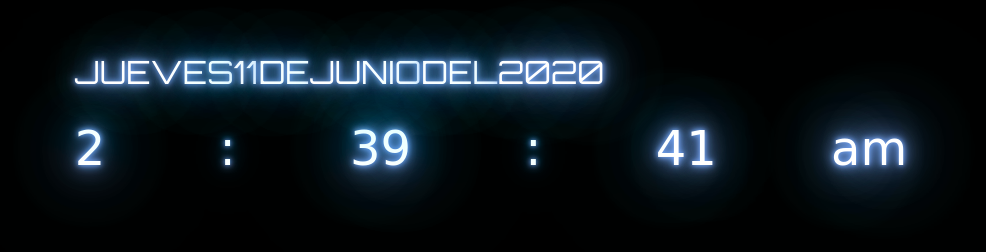
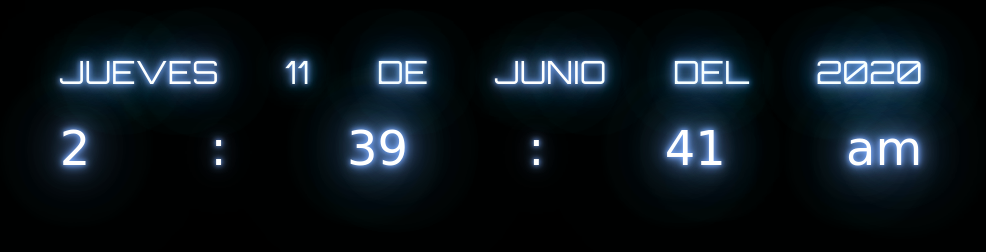
Before and after one commit to LucasGuti/Reloj-JS, a plain HTML site: page index.html in a window 1280 px wide. Shown: the whole page, without its empty margins (149-1135 px from the left). Drawn offline with Linux system fonts and the light colour scheme; a web font is replaced by a local one.

Commit message:
Reloj casi listo

```diff
--- a/index.html
+++ b/index.html
@@ -15,7 +15,6 @@
     <main class="container d-flex justify-content-center mt-5">
         <section class="w-75 blue">
             <div class="d-flex row justify-content-between fecha">
-                <div class="col-sm-12 col-md-12 d-flex align-content-center">
                     <p id="diaSemana"></p>
                     <p id="dia"></p>
                     <p>de</p>
@@ -23,8 +22,7 @@
                     <p>del</p>
                     <p id="anio"></p>
             </div>
-            </div>
-            <div class="d-flex justify-content-between timer">
+            <div class="d-flex row justify-content-between timer">
                     <p id="hora"></p>
                     <p>:</p>
                     <p id="minuto"></p>
```
Lines whose indentation alone changed are shown as unchanged.
